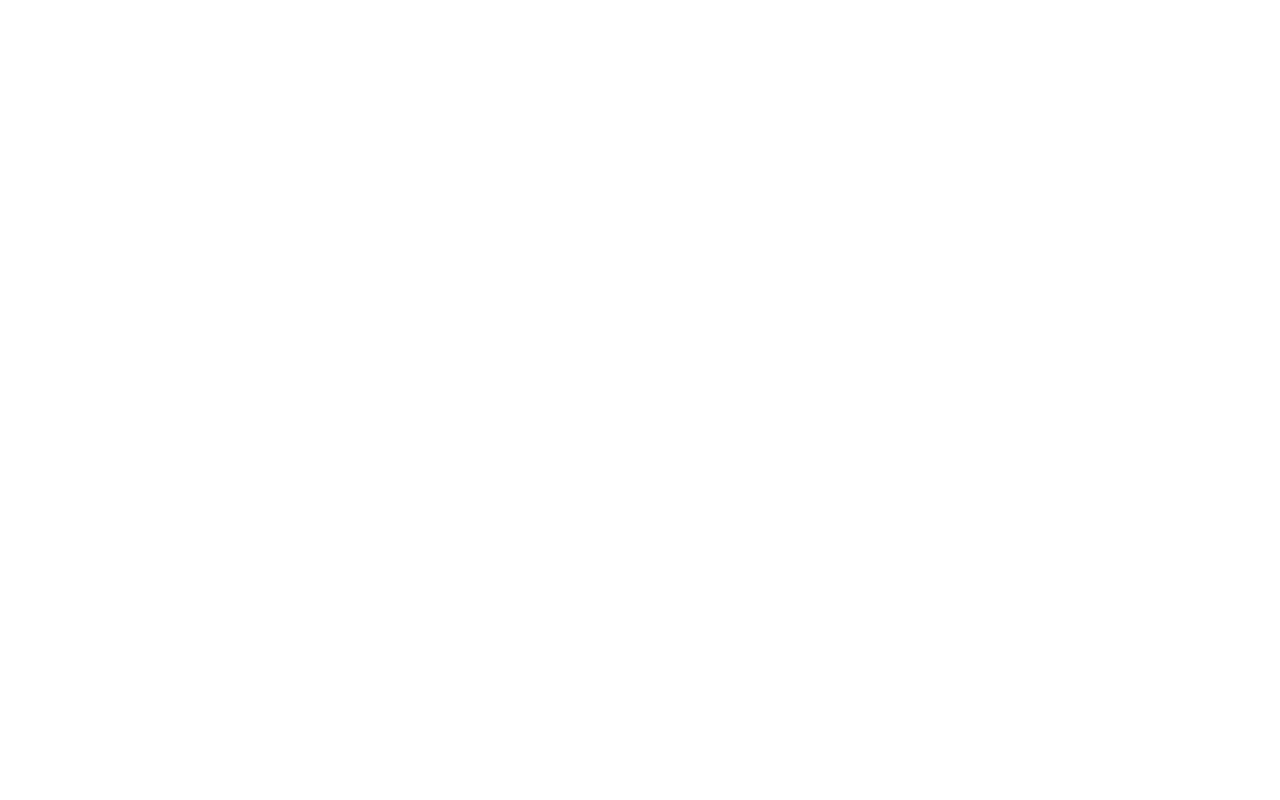
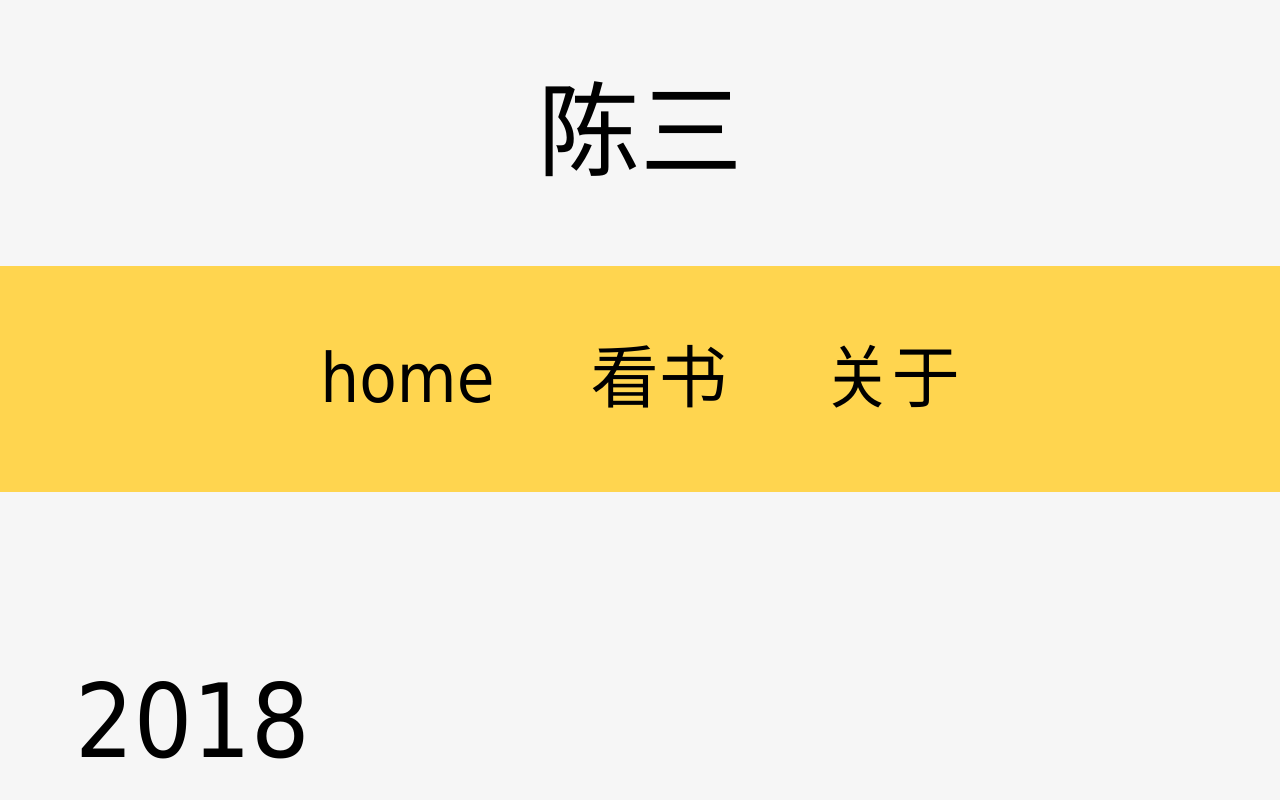
Before and after one commit to zhengjianquan/testvue, a plain HTML site: page index.html in a window 1280 px wide. Shown: the top 800 px of the page. Drawn offline with Linux system fonts and the light colour scheme; the site is published under a folder, as on GitHub Pages, so addresses that start at the root find nothing.

Commit message:
Update index.html

```diff
--- a/index.html
+++ b/index.html
@@ -1 +1 @@
-<!DOCTYPE html><html><head><meta charset=utf-8><meta name=viewport content="width=device-width,initial-scale=1"><meta name=viewport content="user-scalable=no"><meta name=viewport content="initial-scale=1,maximum-scale=1"><title>see</title><link href=/static/css/app.adb1744e91c2d0c0c11d40b0ff076163.css rel=stylesheet></head><body><div id=app></div><script type=text/javascript src=/static/js/manifest.73c1020d73f9d761bd06.js></script><script type=text/javascript src=/static/js/vendor.7c5bbf8cb41ccd088e95.js></script><script type=text/javascript src=/static/js/app.0835a4e4e9fb0be6d794.js></script></body></html>
+<!DOCTYPE html><html><head><meta charset=utf-8><meta name=viewport content="width=device-width,initial-scale=1"><meta name=viewport content="user-scalable=no"><meta name=viewport content="initial-scale=1,maximum-scale=1"><title>see</title><link href=./static/css/app.adb1744e91c2d0c0c11d40b0ff076163.css rel=stylesheet></head><body><div id=app></div><script type=text/javascript src=./static/js/manifest.73c1020d73f9d761bd06.js></script><script type=text/javascript src=./static/js/vendor.7c5bbf8cb41ccd088e95.js></script><script type=text/javascript src=./static/js/app.0835a4e4e9fb0be6d794.js></script></body></html>
```
